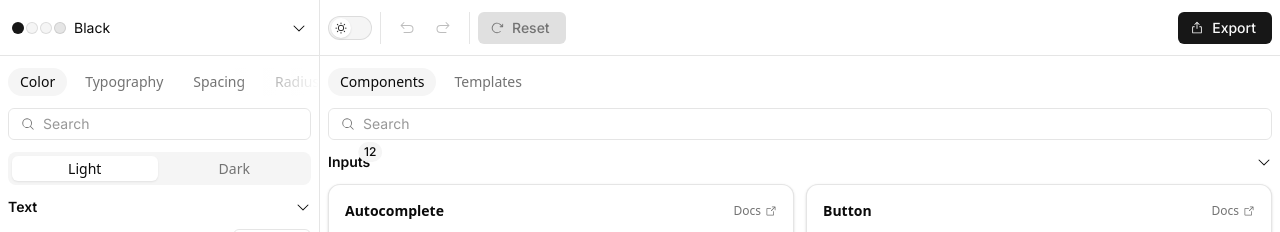
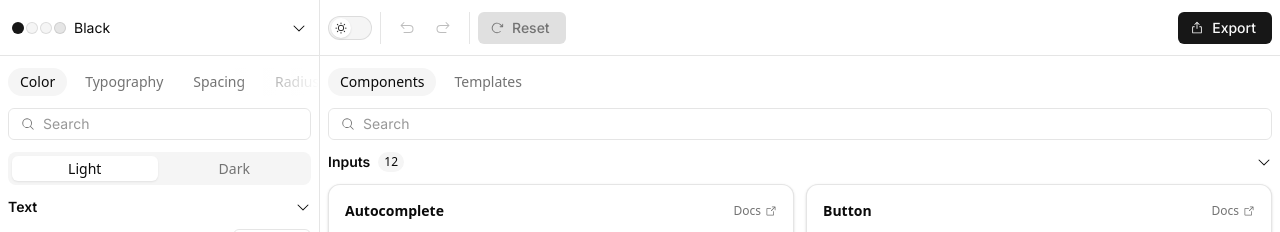
Before and after one commit to karlyitianli/mui-theme-builder, a React (Vite) app: page / in a window 1280 px wide. Shown: the top 232 px of the page. Built offline with nearby package versions, Linux system fonts and the light colour scheme.

Commit message:
Place section count badges inline after the category name

```diff
--- a/src/app/shell-v2/PreviewArea.tsx
+++ b/src/app/shell-v2/PreviewArea.tsx
@@ -7,7 +7,7 @@ import { CaretDownIcon } from '@phosphor-icons/react/dist/csr/CaretDown';
 import { ExportIcon } from '@phosphor-icons/react/dist/csr/Export';
 import { MoonIcon } from '@phosphor-icons/react/dist/csr/Moon';
 import { SunIcon } from '@phosphor-icons/react/dist/csr/Sun';
-import { Badge, Box, Button, Card, IconButton, Link, Stack, Typography } from '@mui/material';
+import { Box, Button, Card, IconButton, Link, Stack, Typography } from '@mui/material';
 
 import { GeneratedCodeDrawer } from '../../generator/GeneratedCodeDrawer';
 import { PreviewBoundary } from '../../preview/PreviewBoundary';
@@ -272,30 +272,42 @@ function CategorySection({ category, collapsed, entries, onToggle }: CategorySec
       >
         {/* Component count for the section (task 3.1): the number of
             cards the section currently shows, so it follows the
-            search filter like the cards do. Restyled Nov 26, 2026 to
-            Karl's screenshot: a real MUI notification Badge anchored
-            to the title's top-right corner (MUI's own geometry: 20px
-            tall, 0 6px padding, 0.75rem medium text, translated 50%,
-            -50% from the corner). It is shell chrome, so its colors
-            come from the shell palette rather than MUI's grey: the
-            shell's muted secondary surface with primary text, which
-            reads as the screenshot's light grey pill with dark text
-            in light mode and as a muted dark pill with light text in
-            dark mode. */}
-        <Badge
-          badgeContent={entries.length}
-          color="default"
-          sx={{
-            '& .MuiBadge-badge': {
-              backgroundColor: 'secondary.main',
-              color: 'text.primary',
-            },
-          }}
-        >
+            search filter like the cards do. Styled Nov 26, 2026 to
+            Karl's screenshot of an MUI notification badge (fully
+            rounded pill, 20px tall, min-width 20px, 0 6px padding,
+            0.75rem medium text), but placed inline immediately after
+            the category name, where the original 3.1 pill sat, not
+            anchored over the title's corner like a notification
+            badge; Karl corrected the placement the same day. It is
+            shell chrome, so its colors come from the shell palette:
+            the shell's muted secondary surface with primary text,
+            which reads as the screenshot's light grey pill with dark
+            text in light mode and as a muted dark pill with light
+            text in dark mode. */}
+        <Box sx={{ alignItems: 'center', display: 'flex', gap: 1 }}>
           <Typography sx={{ fontSize: 14, fontWeight: 600, lineHeight: '20px' }}>
             {category}
           </Typography>
-        </Badge>
+          <Box
+            component="span"
+            sx={{
+              alignItems: 'center',
+              backgroundColor: 'secondary.main',
+              borderRadius: '10px',
+              color: 'text.primary',
+              display: 'inline-flex',
+              fontSize: '0.75rem',
+              fontWeight: 500,
+              height: '20px',
+              justifyContent: 'center',
+              lineHeight: 1,
+              minWidth: '20px',
+              padding: '0 6px',
+            }}
+          >
+            {entries.length}
+          </Box>
+        </Box>
         <CaretDownIcon
           size={16}
           style={{
```
Also changed, not shown: 2 other files (tests, documents, lock files or other folders).
